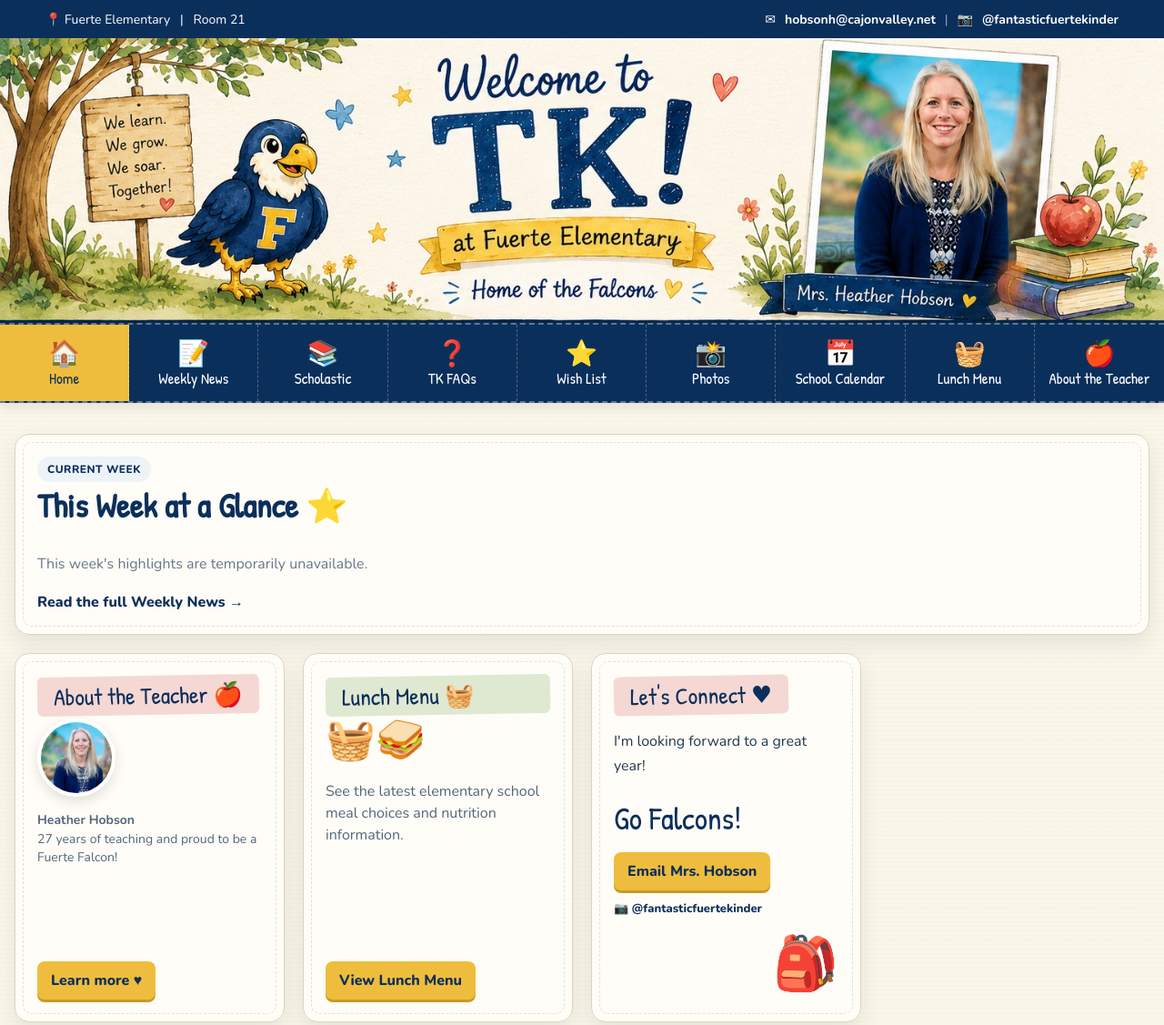
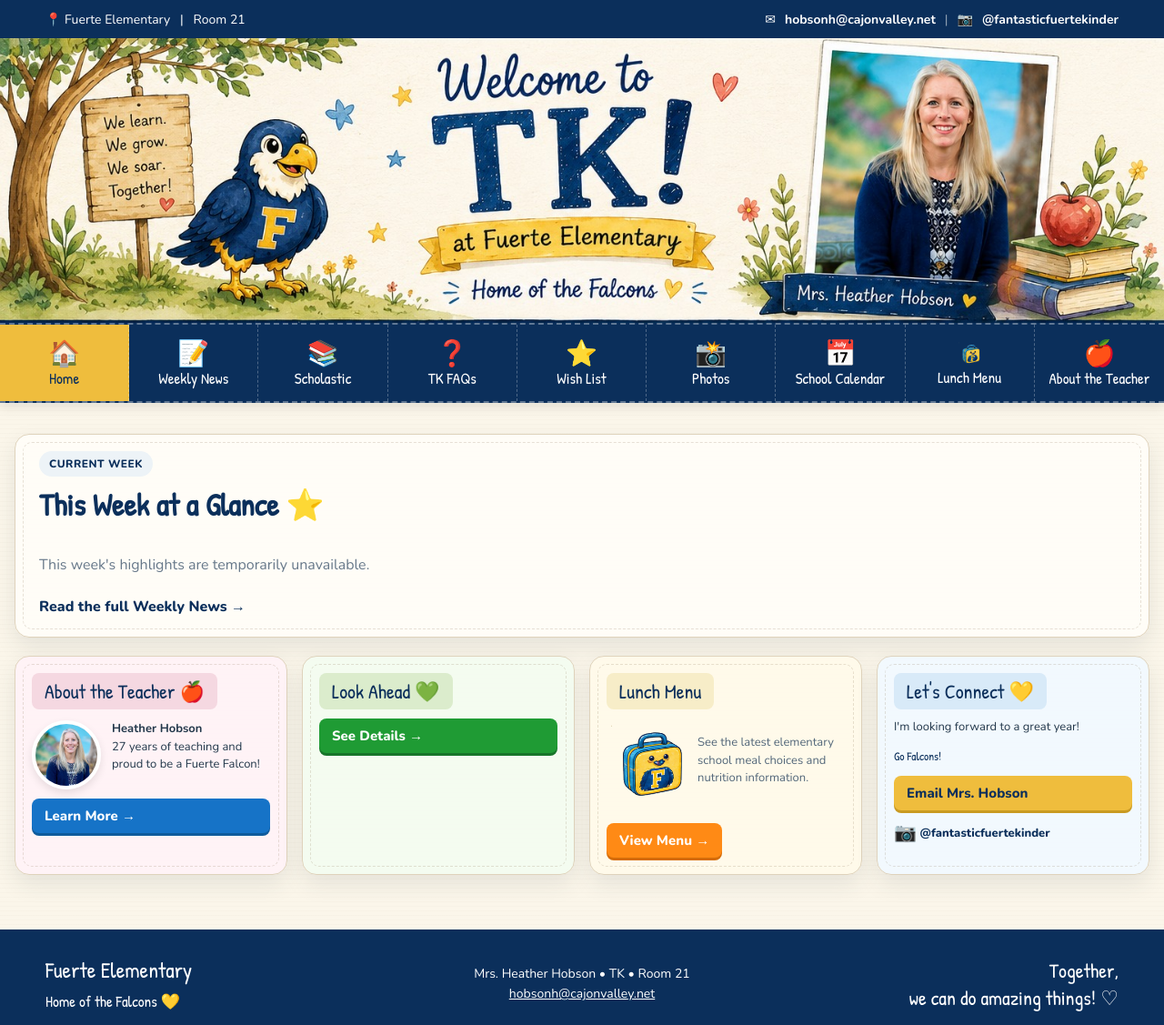
Before and after one commit to hobsonhfuerte/TK-Website, a website: page public/index.html in a window 1280 px wide. Shown: the top 1127 px of the page at 91% size. Drawn offline with nearby package versions, Linux system fonts and the light colour scheme; no server answers.

Commit message:
Add files via upload

```diff
--- a/public/assets/js/site.js
+++ b/public/assets/js/site.js
@@ -297,7 +297,6 @@
     weekChip.textContent = `Week of ${current.label}`;
 
     const thisWeek = findHomepageSection(current.sections, 'this week');
-    const reminder = findHomepageSection(current.sections, 'reminder');
     const lookAhead =
       findHomepageSection(current.sections, 'look ahead') ||
       findHomepageSection(current.sections, 'coming up');
@@ -313,11 +312,6 @@
         '<div class="glance-value">See Weekly News for this week’s classroom update.</div>' +
         '</div>';
       glance.hidden = false;
-    }
-
-    if (reminder) {
-      document.getElementById('homeReminderBody').innerHTML = reminder.html;
-      document.getElementById('homeReminderCard').hidden = false;
     }
 
     if (lookAhead) {
--- a/public/index.html
+++ b/public/index.html
@@ -24,23 +24,22 @@
 </header>
 
 <nav class="navbar" aria-label="Main navigation"><div class="nav-inner">
-<a class="nav-link active" href="index.html"><span class="icon">🏠</span>Home</a>
-<a class="nav-link" href="weekly-news.html"><span class="icon">📝</span>Weekly News</a>
-<a class="nav-link" href="scholastic.html"><span class="icon">📚</span>Scholastic</a>
-<a class="nav-link" href="tk-faqs.html"><span class="icon">❓</span>TK FAQs</a>
-<a class="nav-link" href="wish-list.html"><span class="icon">⭐</span>Wish List</a>
-<a class="nav-link" href="photos.html"><span class="icon">📸</span>Photos</a>
-<a class="nav-link" href="calendar.html"><span class="icon">📅</span>School Calendar</a>
-<a class="nav-link" href="lunch-menu.html"><span class="icon">🧺</span>Lunch Menu</a>
-<a class="nav-link" href="about.html"><span class="icon">🍎</span>About the Teacher</a>
+<a class="nav-link active" href="index.html"><span class="icon">🏠</span><span class="nav-label">Home</span></a>
+<a class="nav-link" href="weekly-news.html"><span class="icon">📝</span><span class="nav-label">Weekly News</span></a>
+<a class="nav-link" href="scholastic.html"><span class="icon">📚</span><span class="nav-label">Scholastic</span></a>
+<a class="nav-link" href="tk-faqs.html"><span class="icon">❓</span><span class="nav-label">TK FAQs</span></a>
+<a class="nav-link" href="wish-list.html"><span class="icon">⭐</span><span class="nav-label">Wish List</span></a>
+<a class="nav-link" href="photos.html"><span class="icon">📸</span><span class="nav-label">Photos</span></a>
+<a class="nav-link" href="calendar.html"><span class="icon">📅</span><span class="nav-label">School Calendar</span></a>
+<a class="nav-link" href="lunch-menu.html"><span class="icon icon-image"><img src="assets/images/lunchbox-icon.png" alt="" class="nav-icon-img"></span><span class="nav-label">Lunch Menu</span></a>
+<a class="nav-link" href="about.html"><span class="icon">🍎</span><span class="nav-label">About the Teacher</span></a>
 </div></nav>
 
 <main class="content">
 
-<section class="home-grid-top">
-  <div class="paper-card">
+<section class="home-feature paper-card">
   <span id="homeWeekChip" class="chip">Current Week</span>
-    <h2>This Week at a Glance ⭐</h2>
+  <h2 class="home-feature-title">This Week at a Glance ⭐</h2>
 
   <div id="homeWeekLoading" class="home-week-loading">
     Loading this week's classroom update…
@@ -50,49 +49,44 @@
     This week's highlights are temporarily unavailable.
   </div>
 
-    <div id="homeGlance" class="at-glance" hidden></div>
+  <div id="homeGlance" class="at-glance at-glance-home" hidden></div>
 
   <a class="quick-link" href="weekly-news.html">Read the full Weekly News →</a>
-  </div>
 </section>
 
-<section class="home-grid-bottom">
-  <div class="paper-card about-mini">
-    <div>
-      <div class="ribbon-label coral">About the Teacher 🍎</div>
+<section class="home-grid-bottom home-grid-four">
+  <div class="paper-card home-tile about-home-card">
+    <div class="home-tile-header pink">About the Teacher 🍎</div>
+    <div class="about-home-body">
       <img src="assets/images/heather-hobson.png" alt="Mrs. Heather Hobson">
+      <div class="about-home-copy">
         <p><strong>Heather Hobson</strong><br>27 years of teaching and proud to be a Fuerte Falcon!</p>
       </div>
-    <a class="cta" href="about.html">Learn more ♥</a>
+    </div>
+    <a class="cta blue" href="about.html">Learn More →</a>
   </div>
 
-  <div id="homeReminderCard" class="paper-card" hidden>
-    <div class="ribbon-label">Reminder 💙</div>
-    <div id="homeReminderBody" class="home-dynamic-body"></div>
-    <a class="quick-link" href="weekly-news.html">See this week’s full update →</a>
+  <div id="homeLookAheadCard" class="paper-card home-tile lookahead-home-card" hidden>
+    <div class="home-tile-header green">Look Ahead 💚</div>
+    <div id="homeLookAheadBody" class="home-dynamic-body"></div>
+    <a class="cta green" href="weekly-news.html">See Details →</a>
   </div>
 
-  <div id="homeLookAheadCard" class="paper-card" hidden>
-    <div class="ribbon-label green">Look Ahead 💚</div>
-    <div id="homeLookAheadBody" class="home-dynamic-body"></div>
-    <a class="quick-link" href="weekly-news.html">See upcoming details →</a>
+  <div class="paper-card home-tile lunch-home-card story-lunch-card">
+    <div class="home-tile-header yellow">Lunch Menu</div>
+    <div class="lunch-card-body">
+      <img src="assets/images/lunchbox-icon.png" alt="Lunch menu icon" class="lunch-home-illustration">
+      <p>See the latest elementary school meal choices and nutrition information.</p>
+    </div>
+    <a class="cta orange" href="lunch-menu.html">View Menu →</a>
   </div>
 
-
-  <div class="paper-card lunch-home-card">
-    <div class="ribbon-label green">Lunch Menu 🧺</div>
-    <div class="lunch-home-icon">🧺🥪</div>
-    <p>See the latest elementary school meal choices and nutrition information.</p>
-    <a class="cta" href="lunch-menu.html">View Lunch Menu</a>
-  </div>
-
-  <div class="paper-card">
-    <div class="ribbon-label coral">Let's Connect ♥</div>
+  <div class="paper-card home-tile connect-home-card">
+    <div class="home-tile-header blue">Let's Connect 💛</div>
     <p>I'm looking forward to a great year!</p>
-    <p style="font-family:'Patrick Hand',cursive;font-size:35px;color:var(--navy);margin:8px 0">Go Falcons!</p>
+    <p class="go-falcons">Go Falcons!</p>
     <a class="cta" href="mailto:hobsonh@cajonvalley.net">Email Mrs. Hobson</a>
-    <p class="home-instagram">📷 <a href="https://www.instagram.com/fantasticfuertekinder/" target="_blank" rel="noopener">@fantasticfuertekinder</a></p>
-    <div class="card-illustration">🎒</div>
+    <p class="home-instagram"><span class="ig-camera">📷</span> <a href="https://www.instagram.com/fantasticfuertekinder/" target="_blank" rel="noopener">@fantasticfuertekinder</a></p>
   </div>
 </section>
 
```
Also changed, not shown: public/about.html (+9 -9 lines), public/calendar.html (+9 -9 lines), public/lunch-menu.html (+13 -13 lines), public/photos.html (+9 -9 lines), public/scholastic.html (+9 -9 lines), public/tk-faqs.html (+9 -9 lines), public/weekly-news.html (+9 -9 lines), public/wish-list.html (+9 -9 lines), README.md. Lines whose indentation alone changed are shown as unchanged.
